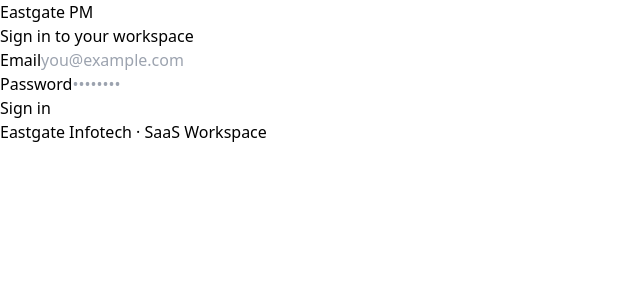
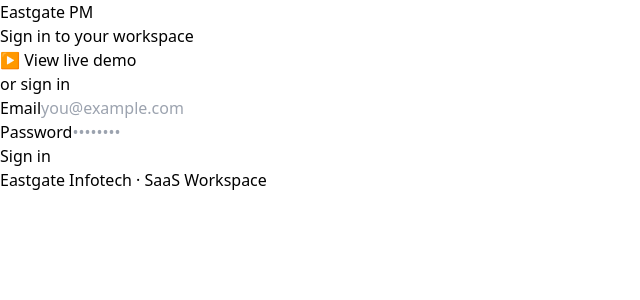
Before and after one commit to hsinatnias/eastgate-pm, a React (Vite) app: page / in a window 1280 px wide. Shown: the top 300 px of the page, without its empty margins (0-640 px from the left). Built offline with nearby package versions, Linux system fonts and the light colour scheme; no server answers.

Commit message:
feat: add one-click demo access button to login page

```diff
--- a/src/pages/Login.tsx
+++ b/src/pages/Login.tsx
@@ -6,6 +6,7 @@
   const [email, setEmail] = useState('');
   const [password, setPassword] = useState('');
   const [loading, setLoading] = useState(false);
+  const [demoLoading, setDemoLoading] = useState(false);
   const [error, setError] = useState<string | null>(null);
 
   const handleSubmit = async (e: React.SyntheticEvent) => {
@@ -20,6 +21,16 @@
     }
   };
 
+  const handleDemo = async () => {
+    setDemoLoading(true);
+    setError(null);
+    const { error } = await signIn('demo@eastgate-pm.com', 'demo123456');
+    if (error) {
+      setError(error);
+      setDemoLoading(false);
+    }
+  };
+
   return (
     <div className="min-h-screen bg-gray-50 flex items-center justify-center">
       <div className="bg-white rounded-2xl border border-gray-100 p-8 w-full max-w-sm">
@@ -28,6 +39,22 @@
         <div className="mb-8">
           <h1 className="text-lg font-medium text-gray-900">Eastgate PM</h1>
           <p className="text-sm text-gray-400 mt-1">Sign in to your workspace</p>
+        </div>
+
+        {/* Demo button */}
+        <button
+          onClick={handleDemo}
+          disabled={demoLoading || loading}
+          className="w-full py-2.5 bg-blue-600 text-white text-sm font-medium rounded-lg hover:bg-blue-500 transition-colors disabled:opacity-40 disabled:cursor-not-allowed mb-4"
+        >
+          {demoLoading ? 'Loading demo...' : '▶ View live demo'}
+        </button>
+
+        {/* Divider */}
+        <div className="flex items-center gap-3 mb-4">
+          <div className="flex-1 h-px bg-gray-100" />
+          <span className="text-xs text-gray-400">or sign in</span>
+          <div className="flex-1 h-px bg-gray-100" />
         </div>
 
         {/* Form */}
```
